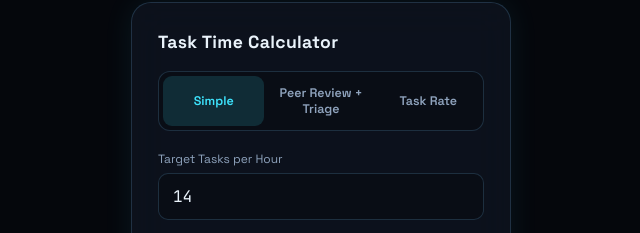
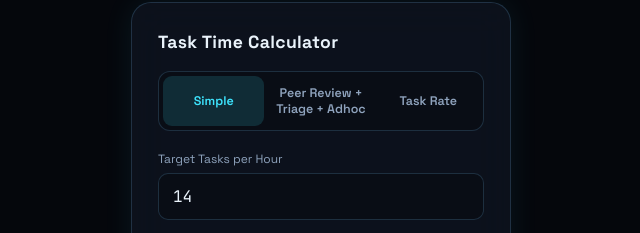
Before and after one commit to Bry3n1/Task-Calculator, a plain HTML site: page index.html in a window 1280 px wide. Shown: the part 154-387 px from the top of the page, 319-959 px from the left. Drawn offline with Linux system fonts and the light colour scheme.

Commit message:
Update index.html

```diff
--- a/index.html
+++ b/index.html
@@ -165,7 +165,7 @@
 
   <div class="tabs">
     <button class="tab-btn active" id="tabBtnSimple" type="button">Simple</button>
-    <button class="tab-btn" id="tabBtnReview" type="button">Peer Review + Triage</button>
+    <button class="tab-btn" id="tabBtnReview" type="button">Peer Review + Triage + Adhoc </button>
     <button class="tab-btn" id="tabBtnRate" type="button">Task Rate</button>
   </div>
 
```
